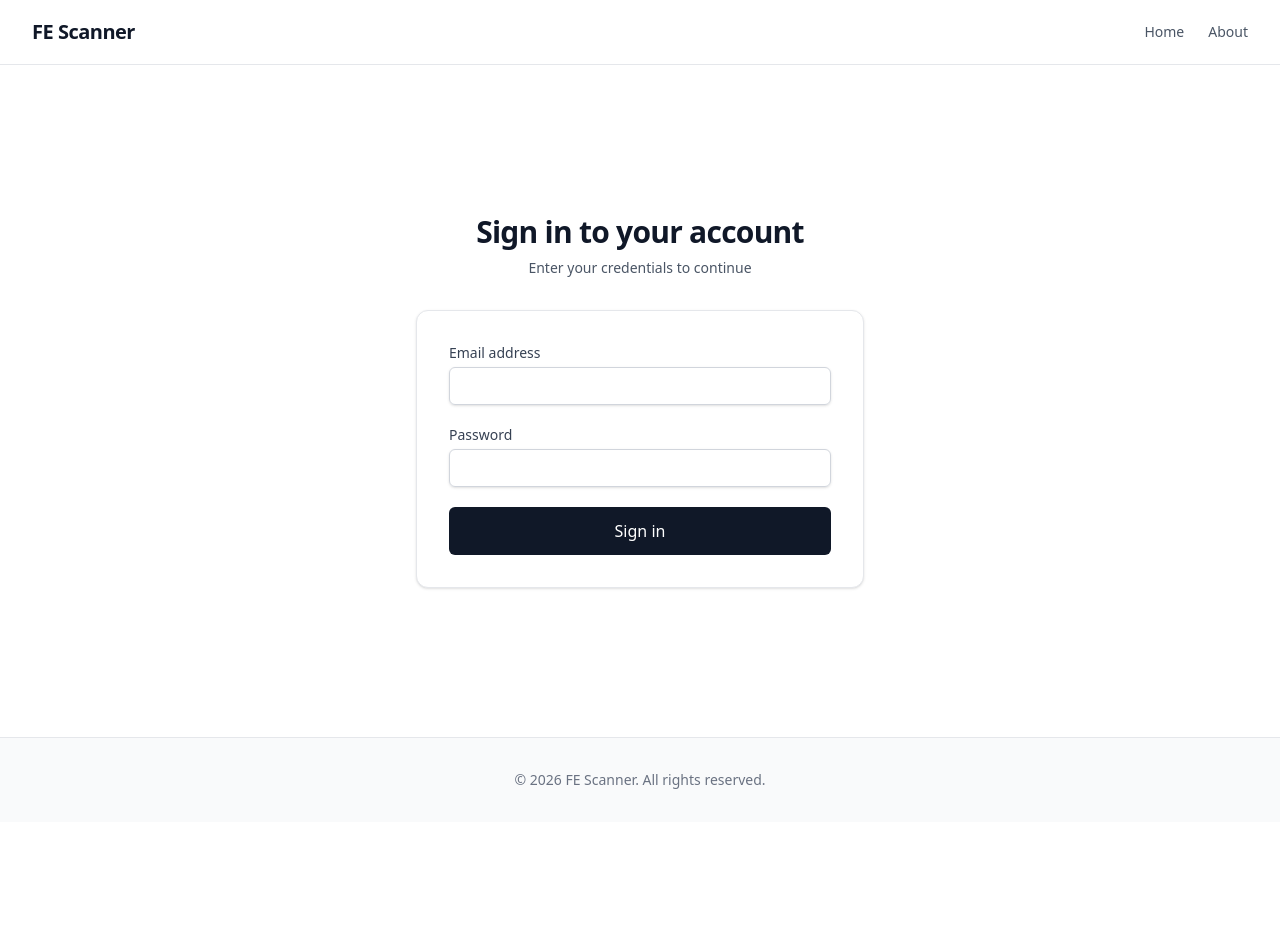
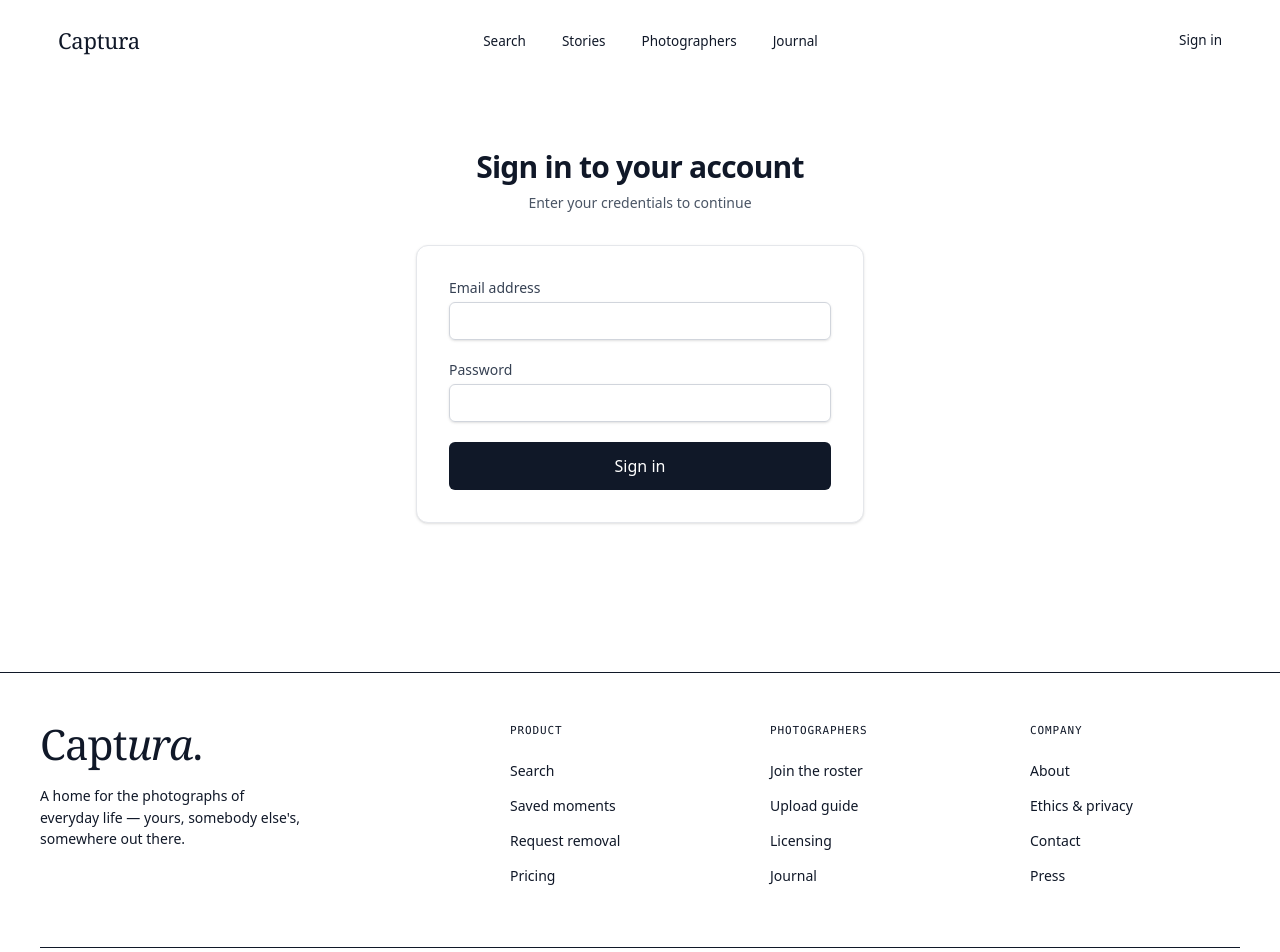
Before and after one commit to Captura-AI/frontend, a Next.js app: page /login in a window 1280 px wide. Shown: the top 952 px of the page. Before the commit the page ends 822 px from the top, so only its background shows below. Built offline with nearby package versions, Linux system fonts and the light colour scheme; no server answers.

Commit message:
refactor(presentation/base): update header and footer layout

```diff
--- a/src/presentation/base/layout/Footer.tsx
+++ b/src/presentation/base/layout/Footer.tsx
@@ -1,14 +1,87 @@
-import { seoConfig } from "@/shared/config/seo.config";
+import Link from "next/link";
+
+const FOOTER_LINKS = {
+  product: [
+    { label: "Search", href: "#search" },
+    { label: "Saved moments", href: "#" },
+    { label: "Request removal", href: "#" },
+    { label: "Pricing", href: "#" },
+  ],
+  photographers: [
+    { label: "Join the roster", href: "#" },
+    { label: "Upload guide", href: "#" },
+    { label: "Licensing", href: "#" },
+    { label: "Journal", href: "#" },
+  ],
+  company: [
+    { label: "About", href: "#" },
+    { label: "Ethics & privacy", href: "#" },
+    { label: "Contact", href: "#" },
+    { label: "Press", href: "#" },
+  ],
+} as const;
+
+function FooterColumn({
+  heading,
+  links,
+}: {
+  heading: string;
+  links: readonly { label: string; href: string }[];
+}) {
+  return (
+    <div>
+      <h4 className="font-mono text-[11px] tracking-[0.08em] uppercase text-ink-soft font-normal mb-[18px]">
+        {heading}
+      </h4>
+      <ul className="space-y-[11px]">
+        {links.map((link) => (
+          <li key={link.label}>
+            <Link
+              href={link.href}
+              className="text-sm text-ink transition-colors hover:text-accent"
+            >
+              {link.label}
+            </Link>
+          </li>
+        ))}
+      </ul>
+    </div>
+  );
+}
 
 export function Footer() {
   const year = new Date().getFullYear();
 
   return (
-    <footer className="border-t border-gray-200 bg-gray-50">
-      <div className="mx-auto max-w-7xl px-4 py-8 sm:px-6 lg:px-8">
-        <p className="text-center text-sm text-gray-500">
-          &copy; {year} {seoConfig.siteName}. All rights reserved.
-        </p>
+    <footer className="bg-bg border-t border-line">
+      <div className="max-w-[1320px] mx-auto px-10 pt-[50px] pb-9">
+        {/* Top grid: 2fr 1fr 1fr 1fr */}
+        <div className="grid grid-cols-[2fr_1fr_1fr_1fr] gap-[50px] pb-[60px] border-b border-line">
+          {/* Brand column */}
+          <div>
+            <p className="font-serif text-[42px] leading-none tracking-[-0.02em] text-ink mb-5">
+              Capt<em className="italic text-accent">ura</em>.
+            </p>
+            <p className="text-[14px] leading-[1.55] text-ink-soft max-w-[260px]">
+              A home for the photographs of everyday life — yours, somebody else&apos;s,
+              somewhere out there.
+            </p>
+          </div>
+
+          <FooterColumn heading="Product" links={FOOTER_LINKS.product} />
+          <FooterColumn heading="Photographers" links={FOOTER_LINKS.photographers} />
+          <FooterColumn heading="Company" links={FOOTER_LINKS.company} />
+        </div>
+
+        {/* Bottom row */}
+        <div className="flex items-center justify-between pt-[28px]">
+          <p className="font-mono text-[11px] tracking-[0.04em] uppercase text-ink-soft">
+            &copy; {year} Captura Studio
+          </p>
+          <p className="font-mono text-[11px] tracking-[0.04em] uppercase text-ink-soft">
+            All photographs remain property of their respective owners
+          </p>
+        </div>
       </div>
     </footer>
   );
--- a/src/presentation/base/layout/Header.tsx
+++ b/src/presentation/base/layout/Header.tsx
@@ -1,30 +1,65 @@
+"use client";
+
+import { useState, useEffect } from "react";
 import Link from "next/link";
-import { seoConfig } from "@/shared/config/seo.config";
+import { cn } from "@/presentation/lib/utils";
 
-const navLinks = [
-  { label: "Home", href: "/" },
-  { label: "About", href: "/about" },
-];
+const NAV_LINKS = [
+  { label: "Search", href: "#search" },
+  { label: "Stories", href: "#scenarios" },
+  { label: "Photographers", href: "#photogs" },
+  { label: "Journal", href: "#" },
+] as const;
 
 export function Header() {
+  const [scrolled, setScrolled] = useState(false);
+
+  useEffect(() => {
+    const onScroll = () => setScrolled(window.scrollY > 20);
+    window.addEventListener("scroll", onScroll, { passive: true });
+    return () => window.removeEventListener("scroll", onScroll);
+  }, []);
+
   return (
-    <header className="sticky top-0 z-50 w-full border-b border-gray-200 bg-white/90 backdrop-blur-sm">
-      <div className="mx-auto flex h-16 max-w-7xl items-center justify-between px-4 sm:px-6 lg:px-8">
-        <Link href="/" className="text-xl font-bold tracking-tight text-gray-900">
-          {seoConfig.siteName}
+    <header
+      className={cn(
+        "fixed top-0 left-0 right-0 z-[100]",
+        "flex items-center justify-between px-10",
+        "transition-all duration-300",
+        scrolled
+          ? "py-[14px] bg-[rgba(245,242,236,0.72)] backdrop-blur-[14px] border-b border-line-soft"
+          : "py-[22px] mix-blend-multiply"
+      )}
+    >
+      {/* Logo */}
+      <Link
+        href="/"
+        className="flex items-center gap-[10px] font-serif text-[22px] tracking-[-0.01em] text-ink"
+      >
+        <span className="w-2 h-2 rounded-full bg-accent" aria-hidden="true" />
+        Captura
       </Link>
-        <nav className="flex items-center gap-6" aria-label="Main navigation">
-          {navLinks.map((link) => (
+
+      {/* Nav links */}
+      <nav className="hidden md:flex items-center gap-9" aria-label="Main navigation">
+        {NAV_LINKS.map((link) => (
           <Link
-              key={link.href}
+            key={link.label}
             href={link.href}
-              className="text-sm font-medium text-gray-600 transition-colors hover:text-gray-900"
+            className="text-[13.5px] text-ink transition-opacity hover:opacity-[0.55]"
           >
             {link.label}
           </Link>
         ))}
       </nav>
-      </div>
+
+      {/* Sign in CTA */}
+      <Link
+        href="/login"
+        className="text-[13.5px] leading-none px-[18px] py-3 rounded-full bg-ink text-bg-soft transition-[transform,background] duration-300 hover:-translate-y-px hover:bg-black"
+      >
+        Sign in
+      </Link>
     </header>
   );
 }
```
Lines whose indentation alone changed are shown as unchanged.
